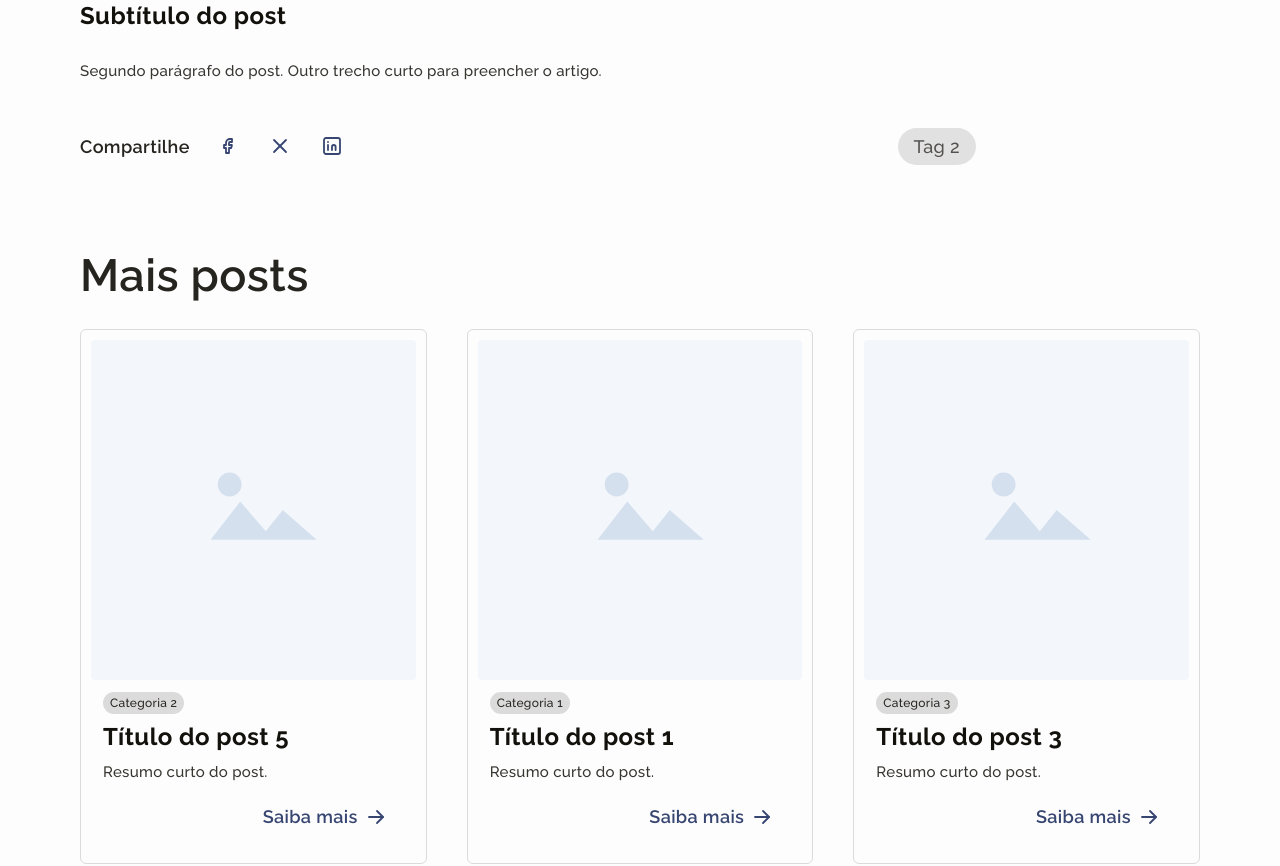
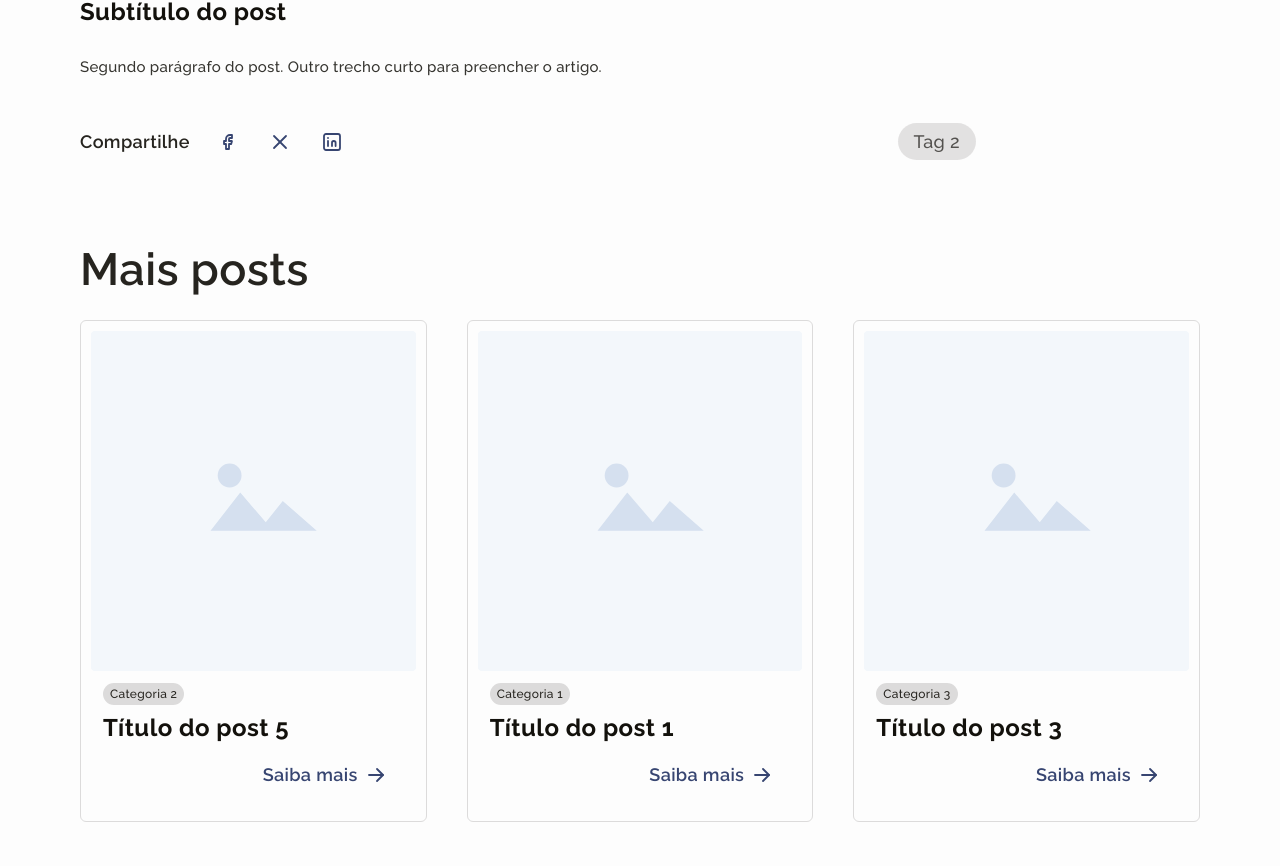
Before and after one commit to onggabrieldev/ong-gabriel, a Next.js app in the folder frontend/: page /blog/titulo-do-post-2 in a window 1280 px wide. Shown: the part 897-1763 px from the top of the page. Built offline with nearby package versions, Linux system fonts and the light colour scheme; a web font is replaced by a local one.

Commit message:
fix(blog): build share links in the browser
Share URLs use window.location.origin after mount, so the article route no longer reads request headers. Absolute times use America/Sao_Paulo, carousel arrows get a visible hover, and the review nits land in the same pass.

```diff
--- a/frontend/app/blog/[slug]/page.tsx
+++ b/frontend/app/blog/[slug]/page.tsx
@@ -1,9 +1,7 @@
 import type { Metadata } from "next";
-import { headers } from "next/headers";
 import Image from "next/image";
 import Link from "next/link";
 import { notFound } from "next/navigation";
-import { Suspense } from "react";
 import { ArticleBody } from "@/components/blog/article-body";
 import { MostVisited } from "@/components/blog/most-visited";
 import { PostCard } from "@/components/blog/post-card";
@@ -16,13 +14,10 @@ import {
   getPosts,
   getRelatedPosts,
 } from "@/lib/blog/get-posts";
-import type { BlogCopy, Tag } from "@/lib/blog/types";
 
 type ArticlePageProps = {
   params: Promise<{ slug: string }>;
 };
-
-export const instant = false;
 
 export async function generateStaticParams() {
   const posts = await getPosts();
@@ -39,14 +34,6 @@ export async function generateMetadata({ params }: ArticlePageProps): Promise<Me
     title: post.title,
     description: post.excerpt,
   };
-}
-
-async function postUrl(slug: string): Promise<string> {
-  const requestHeaders = await headers();
-  const host =
-    requestHeaders.get("x-forwarded-host") ?? requestHeaders.get("host") ?? "localhost:3000";
-  const protocol = requestHeaders.get("x-forwarded-proto") ?? "http";
-  return `${protocol}://${host}/blog/${slug}`;
 }
 
 export default async function ArticlePage({ params }: ArticlePageProps) {
@@ -83,23 +70,25 @@ export default async function ArticlePage({ params }: ArticlePageProps) {
             <li className="text-placeholder" aria-hidden="true">
               /
             </li>
-            <li className="text-muted">{post.title}</li>
+            <li className="text-muted" aria-current="page">
+              {post.title}
+            </li>
           </ol>
         </nav>
 
-        <div className="mt-6 grid gap-6 lg:grid-cols-[minmax(0,1fr)_12.5rem] lg:items-start">
+        <div className="mt-6 grid gap-6 lg:grid-cols-[minmax(0,1fr)_--spacing(50)] lg:items-start">
           <article>
-            <h1 className="text-[2rem] leading-tight font-semibold tracking-[0.01em] text-ink lg:text-headline">
+            <h1 className="text-[2.25rem] leading-[1.15] font-semibold tracking-[0.01em] text-ink lg:text-headline">
               {post.title}
             </h1>
             <div className="mt-6 flex flex-wrap items-center text-label font-semibold">
-              <p className="border-placeholder px-2.5 py-2.5 text-saffron sm:border-r">
+              <p className="border-r border-placeholder px-2.5 py-2.5 text-saffron">
                 {post.author}
               </p>
-              <p className="border-placeholder px-2.5 py-2.5 text-saffron sm:border-r">
+              <p className="border-r border-placeholder px-2.5 py-2.5 text-saffron">
                 {post.category.label}
               </p>
-              <p className="px-2.5 py-2.5 text-muted">
+              <p className="border-r border-placeholder px-2.5 py-2.5 text-muted">
                 <RelativeTime dateTime={post.publishedAt} />
               </p>
             </div>
@@ -117,9 +106,12 @@ export default async function ArticlePage({ params }: ArticlePageProps) {
               <ArticleBody blocks={post.body} />
             </div>
             <div className="mt-10">
-              <Suspense fallback={null}>
-                <ArticleShare slug={post.slug} title={post.title} tags={post.tags} copy={copy} />
-              </Suspense>
+              <ShareRow
+                path={`/blog/${post.slug}`}
+                title={post.title}
+                tags={post.tags}
+                copy={copy}
+              />
             </div>
           </article>
           <MostVisited heading={copy.mostVisitedHeading} posts={mostVisited} />
@@ -129,14 +121,14 @@ export default async function ArticlePage({ params }: ArticlePageProps) {
           <section aria-labelledby="related-posts-title" className="mt-16 lg:mt-20">
             <h2
               id="related-posts-title"
-              className="text-[2rem] leading-tight font-semibold tracking-[0.01em] text-ink-soft lg:text-headline"
+              className="text-[2.25rem] leading-[1.15] font-semibold tracking-[0.01em] text-ink-soft lg:text-headline"
             >
               {copy.relatedHeading}
             </h2>
             <ul className="mt-6 grid gap-6 lg:grid-cols-3 lg:gap-10">
               {related.map((item) => (
                 <li key={item.id}>
-                  <PostCard post={item} learnMoreLabel={copy.learnMoreLabel} />
+                  <PostCard post={item} learnMoreLabel={copy.learnMoreLabel} showExcerpt={false} />
                 </li>
               ))}
             </ul>
@@ -146,18 +138,3 @@ export default async function ArticlePage({ params }: ArticlePageProps) {
     </div>
   );
 }
-
-async function ArticleShare({
-  slug,
-  title,
-  tags,
-  copy,
-}: {
-  slug: string;
-  title: string;
-  tags: readonly Tag[];
-  copy: BlogCopy;
-}) {
-  const url = await postUrl(slug);
-  return <ShareRow url={url} title={title} tags={tags} copy={copy} />;
-}
--- a/frontend/components/blog/post-card.tsx
+++ b/frontend/components/blog/post-card.tsx
@@ -7,15 +7,18 @@ import type { Post } from "@/lib/blog/types";
 type PostCardProps = {
   post: Post;
   learnMoreLabel: string;
+  showExcerpt?: boolean;
 };
 
-export function PostCard({ post, learnMoreLabel }: PostCardProps) {
+export function PostCard({ post, learnMoreLabel, showExcerpt = true }: PostCardProps) {
   const href = `/blog/${post.slug}`;
 
   return (
     <article className="flex h-full flex-col overflow-hidden rounded-md border border-line bg-canvas p-2.5">
       <Link
         href={href}
+        tabIndex={-1}
+        aria-hidden="true"
         className="block overflow-hidden rounded-sm transition-opacity hover:opacity-90"
       >
         <Image
@@ -36,10 +39,11 @@ export function PostCard({ post, learnMoreLabel }: PostCardProps) {
             {post.title}
           </Link>
         </h3>
-        <p className="text-body text-text">{post.excerpt}</p>
+        {showExcerpt ? <p className="text-body text-text">{post.excerpt}</p> : null}
         <div className="mt-auto flex justify-end">
           <ButtonLink href={href} variant="text" className="group h-12 px-4">
             {learnMoreLabel}
+            <span className="sr-only">: {post.title}</span>
             <ArrowRightIcon className="size-6 transition-transform duration-200 ease-out group-hover:translate-x-1 group-focus-visible:translate-x-1 motion-reduce:transform-none motion-reduce:translate-none motion-reduce:group-hover:translate-none motion-reduce:group-focus-visible:translate-none" />
           </ButtonLink>
         </div>
--- a/frontend/components/blog/relative-time.tsx
+++ b/frontend/components/blog/relative-time.tsx
@@ -35,6 +35,7 @@ function formatAbsolute(iso: string): string {
   return new Intl.DateTimeFormat("pt-BR", {
     dateStyle: "long",
     timeStyle: "short",
+    timeZone: "America/Sao_Paulo",
   }).format(new Date(iso));
 }
 
--- /dev/null
+++ b/frontend/components/blog/share-links.tsx
@@ -0,0 +1,76 @@
+"use client";
+
+import { useSyncExternalStore } from "react";
+import { SocialIcon } from "@/components/icons/icon";
+
+function subscribe(): () => void {
+  return () => {};
+}
+
+function getOrigin(): string {
+  return window.location.origin;
+}
+
+function getServerOrigin(): string {
+  return "";
+}
+
+type ShareLinksProps = {
+  path: string;
+  title: string;
+  facebookLabel: string;
+  xLabel: string;
+  otherLabel: string;
+  newTabSuffix: string;
+};
+
+export function ShareLinks({
+  path,
+  title,
+  facebookLabel,
+  xLabel,
+  otherLabel,
+  newTabSuffix,
+}: ShareLinksProps) {
+  const origin = useSyncExternalStore(subscribe, getOrigin, getServerOrigin);
+  const url = origin ? `${origin}${path}` : "";
+  const encodedUrl = encodeURIComponent(url);
+  const encodedTitle = encodeURIComponent(title);
+  const shares = [
+    {
+      id: "facebook" as const,
+      label: facebookLabel,
+      href: `https://www.facebook.com/sharer/sharer.php?u=${encodedUrl}`,
+    },
+    {
+      id: "x" as const,
+      label: xLabel,
+      href: `https://twitter.com/intent/tweet?url=${encodedUrl}&text=${encodedTitle}`,
+    },
+    {
+      id: "linkedin" as const,
+      label: otherLabel,
+      href: `https://www.linkedin.com/sharing/share-offsite/?url=${encodedUrl}`,
+    },
+  ];
+
+  return (
+    <ul className="flex items-center gap-2">
+      {shares.map((share) => (
+        <li key={share.id}>
+          <a
+            href={share.href}
+            target="_blank"
+            rel="noopener noreferrer"
+            className="inline-flex size-11 items-center justify-center rounded-full text-navy transition-colors hover:bg-sky hover:text-soil"
+          >
+            <SocialIcon id={share.id} className="size-6" />
+            <span className="sr-only">
+              {share.label} ({newTabSuffix})
+            </span>
+          </a>
+        </li>
+      ))}
+    </ul>
+  );
+}
--- a/frontend/components/blog/share-row.tsx
+++ b/frontend/components/blog/share-row.tsx
@@ -1,55 +1,26 @@
-import { SocialIcon } from "@/components/icons/icon";
+import { ShareLinks } from "@/components/blog/share-links";
 import type { BlogCopy, Tag } from "@/lib/blog/types";
 
 type ShareRowProps = {
-  url: string;
+  path: string;
   title: string;
   tags: readonly Tag[];
   copy: BlogCopy;
 };
 
-export function ShareRow({ url, title, tags, copy }: ShareRowProps) {
-  const encodedUrl = encodeURIComponent(url);
-  const encodedTitle = encodeURIComponent(title);
-  const shares = [
-    {
-      id: "facebook" as const,
-      label: copy.shareFacebook,
-      href: `https://www.facebook.com/sharer/sharer.php?u=${encodedUrl}`,
-    },
-    {
-      id: "x" as const,
-      label: copy.shareX,
-      href: `https://twitter.com/intent/tweet?url=${encodedUrl}&text=${encodedTitle}`,
-    },
-    {
-      id: "linkedin" as const,
-      label: copy.shareOther,
-      href: `https://www.linkedin.com/sharing/share-offsite/?url=${encodedUrl}`,
-    },
-  ];
-
+export function ShareRow({ path, title, tags, copy }: ShareRowProps) {
   return (
     <div className="flex flex-col gap-6 sm:flex-row sm:items-center sm:justify-between">
       <div className="flex flex-wrap items-center gap-4">
         <p className="text-label font-semibold text-ink-soft">{copy.shareLabel}</p>
-        <ul className="flex items-center gap-2">
-          {shares.map((share) => (
-            <li key={share.id}>
-              <a
-                href={share.href}
-                target="_blank"
-                rel="noopener noreferrer"
-                className="inline-flex size-11 items-center justify-center rounded-full text-navy transition-colors hover:bg-sky hover:text-soil"
-              >
-                <SocialIcon id={share.id} className="size-6" />
-                <span className="sr-only">
-                  {share.label} ({copy.newTabSuffix})
-                </span>
-              </a>
-            </li>
-          ))}
-        </ul>
+        <ShareLinks
+          path={path}
+          title={title}
+          facebookLabel={copy.shareFacebook}
+          xLabel={copy.shareX}
+          otherLabel={copy.shareOther}
+          newTabSuffix={copy.newTabSuffix}
+        />
       </div>
       {tags.length > 0 ? (
         <ul className="flex flex-wrap gap-3">
--- a/frontend/components/blog/suggest-cta.tsx
+++ b/frontend/components/blog/suggest-cta.tsx
@@ -11,7 +11,7 @@ export function SuggestCta({ copy }: SuggestCtaProps) {
       <div className="mx-auto flex max-w-360 flex-col items-center gap-3 px-4 py-16 text-center lg:px-20 lg:py-20">
         <h2
           id="blog-suggest-title"
-          className="text-[2rem] leading-tight font-semibold tracking-[0.01em] text-ink lg:text-headline"
+          className="text-[2.25rem] leading-[1.15] font-semibold tracking-[0.01em] text-ink lg:text-headline"
         >
           {copy.suggestTitle}
         </h2>
```
Also changed, not shown: frontend/app/blog/page.tsx (+9 -1 lines), frontend/components/blog/event-card.tsx (+5 -3 lines), frontend/components/blog/featured-carousel.tsx (+22 -16 lines), frontend/lib/blog/get-posts.ts (+5 -3 lines).
